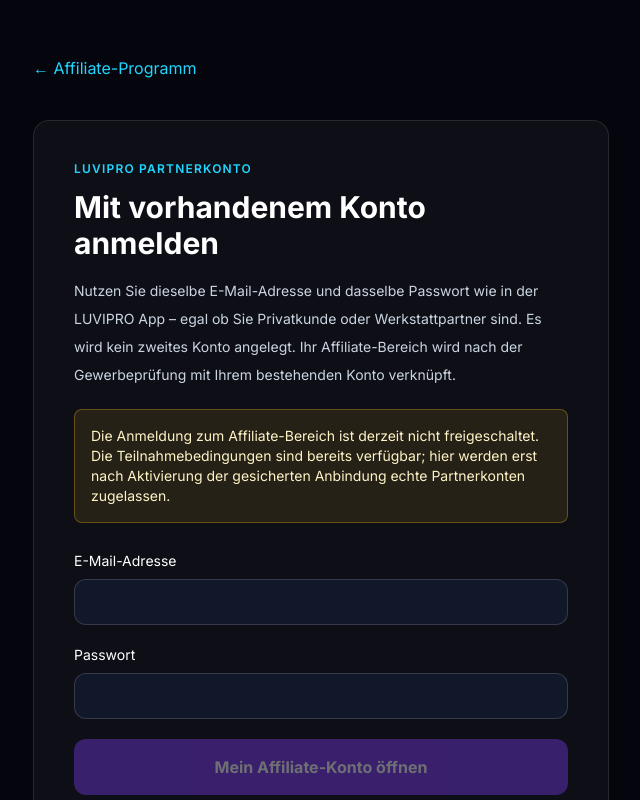
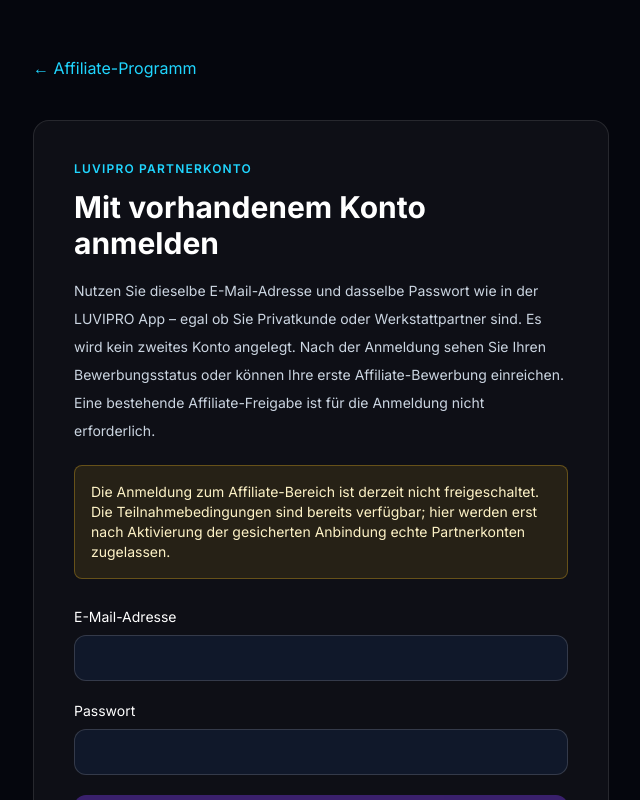
Before and after one commit to Diaa6969/luvipro-website, a Next.js app: page /affiliate/login in a window 1280 px wide. Shown: the top 800 px of the page, without its empty margins (319-959 px from the left). Built offline with nearby package versions, Linux system fonts and the light colour scheme; no server answers.

Commit message:
Clarify existing-account login does not require Affiliate approval

```diff
--- a/src/app/affiliate/login/page.tsx
+++ b/src/app/affiliate/login/page.tsx
@@ -10,9 +10,9 @@ export default async function AffiliateLogin({searchParams}:{searchParams:Promis
   <div className="mt-10 rounded-2xl border border-white/10 bg-white/[0.04] p-7 sm:p-10">
    <p className="text-xs font-semibold uppercase tracking-widest text-pulse">LUVIPRO Partnerkonto</p>
    <h1 className="mt-3 text-3xl font-bold">Mit vorhandenem Konto anmelden</h1>
-   <p className="mt-4 text-sm leading-7 text-slate-300">Nutzen Sie dieselbe E-Mail-Adresse und dasselbe Passwort wie in der LUVIPRO App – egal ob Sie Privatkunde oder Werkstattpartner sind. Es wird kein zweites Konto angelegt. Ihr Affiliate-Bereich wird nach der Gewerbeprüfung mit Ihrem bestehenden Konto verknüpft.</p>
+   <p className="mt-4 text-sm leading-7 text-slate-300">Nutzen Sie dieselbe E-Mail-Adresse und dasselbe Passwort wie in der LUVIPRO App – egal ob Sie Privatkunde oder Werkstattpartner sind. Es wird kein zweites Konto angelegt. Nach der Anmeldung sehen Sie Ihren Bewerbungsstatus oder können Ihre erste Affiliate-Bewerbung einreichen. Eine bestehende Affiliate-Freigabe ist für die Anmeldung nicht erforderlich.</p>
    {!enabled&&<p role="status" className="mt-5 rounded-lg border border-amber-400/30 bg-amber-400/10 p-4 text-sm text-amber-100">Die Anmeldung zum Affiliate-Bereich ist derzeit nicht freigeschaltet. Die Teilnahmebedingungen sind bereits verfügbar; hier werden erst nach Aktivierung der gesicherten Anbindung echte Partnerkonten zugelassen.</p>}
-   {params.error==="1"&&<p role="alert" className="mt-5 rounded-lg bg-rose-500/10 p-4 text-sm text-rose-100">Anmeldung nicht möglich. Bitte Zugangsdaten, bestätigte E-Mail-Adresse und Gewerbe-Freigabe prüfen.</p>}
+   {params.error==="1"&&<p role="alert" className="mt-5 rounded-lg bg-rose-500/10 p-4 text-sm text-rose-100">Anmeldung nicht möglich. Bitte prüfen Sie die E-Mail-Adresse und das Passwort Ihres bestehenden LUVIPRO-Kontos. Eine Affiliate- oder Gewerbe-Freigabe ist für die Anmeldung nicht erforderlich.</p>}
    <form action="/api/affiliate/session" method="POST" className="mt-7 space-y-5">
     <label className="block text-sm">E-Mail-Adresse<input required disabled={!enabled} autoComplete="email" type="email" name="email" maxLength={200} className="mt-2 block w-full rounded-xl border border-white/15 bg-[#10182a] p-3 text-white"/></label>
     <label className="block text-sm">Passwort<input required disabled={!enabled} autoComplete="current-password" type="password" name="password" maxLength={256} className="mt-2 block w-full rounded-xl border border-white/15 bg-[#10182a] p-3 text-white"/></label>
```
